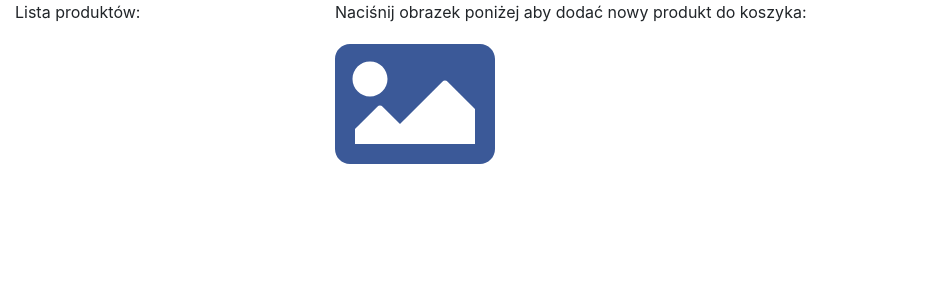
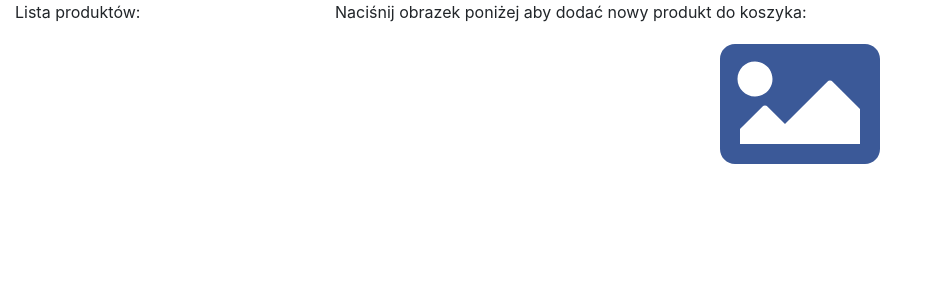
Before and after one commit to michalchecinski/product-identification-front, a React (Create React App) app: page / in a window 1280 px wide. Shown: the top 300 px of the page, without its empty margins (0-927 px from the left). Built offline with nearby package versions, Linux system fonts and the light colour scheme.

Commit message:
Add centered button in image to add image

```diff
--- a/src/components/UploadFileComponent.tsx
+++ b/src/components/UploadFileComponent.tsx
@@ -7,17 +7,19 @@ const inputUploadFile: CSSProperties = {
 };
 
 interface Props {
-    onChange : (event : React.ChangeEvent<HTMLInputElement>) => void;
+    onChange: (event: React.ChangeEvent<HTMLInputElement>) => void;
 }
 
 const UploadFileComponent: FunctionComponent<Props> = ({ onChange }) => (
-    <div>
+    <div className="vertical-center-row">
+        <div style={{textAlign:"center"}}>
             <input accept="image/*" style={inputUploadFile} id="file" multiple={false} type="file"
                 onChange={onChange} />
             <label htmlFor="file">
                 <FontAwesomeIcon icon={faImage} color='#3B5998' size='10x' />
             </label>
         </div>
+    </div>
 );
 
 export default UploadFileComponent;
```
Lines whose indentation alone changed are shown as unchanged.
